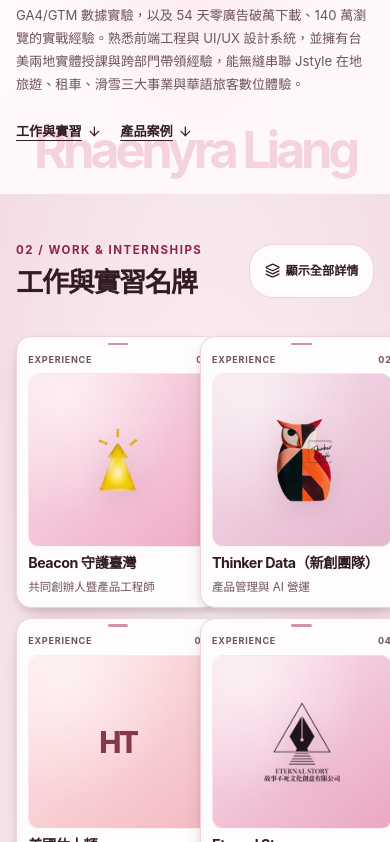
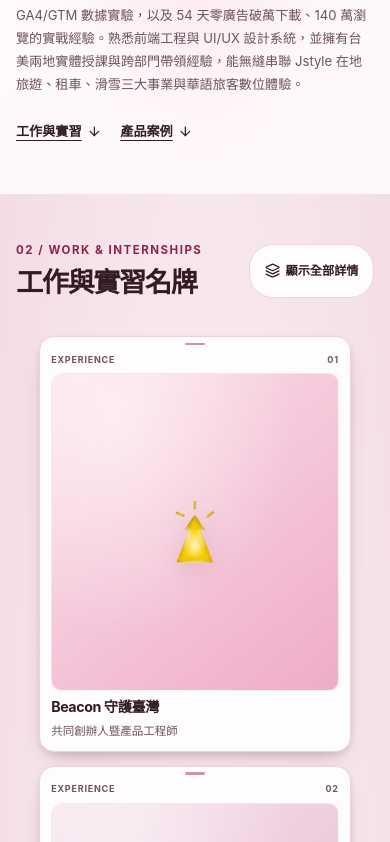
Before and after one commit to tieming-yang/rhaenyra, a Next.js app: page / in a window 390 px wide. Shown: the part 702-1544 px from the top of the page. Built offline with nearby package versions, Linux system fonts and the light colour scheme.

Commit message:
fix(resume): use Tailwind breakpoints for single-column mobile deck and center hero watermark behind badge

```diff
--- a/src/app/resume-showcase.css
+++ b/src/app/resume-showcase.css
@@ -22,8 +22,8 @@
 .resume-cover {
   position: relative;
   display: grid;
-  grid-template-columns: minmax(0, 0.95fr) minmax(15rem, 1.28fr) minmax(0, 0.8fr);
-  gap: clamp(0.85rem, 2.5vw, 2.6rem);
+  grid-template-columns: minmax(0, 1fr);
+  gap: 0;
   isolation: isolate;
   overflow: clip;
   min-height: min(50rem, calc(100svh - var(--interview-header-height)));
@@ -38,7 +38,11 @@
 .resume-cover-aside {
   position: relative;
   z-index: 2;
-  padding-top: clamp(2rem, 6vh, 4rem);
+  padding-top: 1.6rem;
+}
+
+.resume-cover-aside {
+  padding-bottom: 2.5rem;
 }
 
 .resume-cover-copy .resume-eyebrow {
@@ -96,15 +100,21 @@
 }
 
 .resume-cover-mark {
-  position: absolute;
-  z-index: -1;
-  right: var(--resume-gutter);
-  bottom: 0.12em;
-  left: var(--resume-gutter);
+  grid-column: 1;
+  grid-row: 2;
+  align-self: center;
+  justify-self: center;
+  z-index: 0;
+  width: 100%;
+  max-width: 100%;
+  min-width: 0;
+  overflow-x: clip;
+  translate: 0 8%;
   color: #efbdd0;
-  font-size: clamp(3rem, 13.5vw, 14rem);
+  opacity: 0.64;
+  font-size: clamp(1.75rem, 11vw, 10.5rem);
   font-weight: 720;
-  line-height: 0.89;
+  line-height: 1.18;
   letter-spacing: -0.085em;
   white-space: nowrap;
   text-align: center;
@@ -113,10 +123,50 @@
 
 .resume-badge {
   position: relative;
+  grid-column: 1;
+  grid-row: 2;
   z-index: 1;
   min-width: 0;
+  margin-top: 0.85rem;
   align-self: start;
   text-align: center;
+}
+
+@media (width >= 48rem) {
+  .resume-cover {
+    grid-template-columns: minmax(0, 0.95fr) minmax(15rem, 1.28fr) minmax(0, 0.8fr);
+    gap: clamp(0.85rem, 2.5vw, 2.6rem);
+  }
+
+  .resume-cover-copy,
+  .resume-cover-aside {
+    grid-row: 1;
+    padding-top: clamp(2rem, 6vh, 4rem);
+  }
+
+  .resume-cover-copy {
+    grid-column: 1;
+  }
+
+  .resume-cover-aside {
+    grid-column: 3;
+    padding-bottom: 0;
+  }
+
+  .resume-badge {
+    grid-column: 2;
+    grid-row: 1;
+    margin-top: 0;
+  }
+
+  .resume-cover-mark {
+    grid-column: 1 / -1;
+    grid-row: 1;
+    align-self: start;
+    margin-top: calc(clamp(32rem, 66svh, 38rem) * 0.58 - 0.59em);
+    translate: none;
+    opacity: 1;
+  }
 }
 
 .resume-badge-field {
@@ -426,17 +476,11 @@
 }
 
 .resume-job-deck {
-  --deal: calc(var(--scene-progress, 1) * (1 - var(--desk-close, 0)));
+  --deal: 1;
   position: relative;
-  display: grid;
-  grid-template-columns: repeat(5, minmax(0, 1fr));
-  gap: clamp(0.6rem, 2.1vw, 1.7rem);
+  gap: clamp(0.85rem, 2.1vw, 1.7rem);
   margin-top: clamp(2.4rem, 6vw, 4.25rem);
   list-style: none;
-}
-
-.resume-job-deck:has(:focus-visible) {
-  --deal: 1;
 }
 
 .resume-job-slot {
@@ -454,11 +498,7 @@
 }
 
 .resume-job-placement {
-  transform: translate(
-    calc(var(--gather-x, 0px) * (1 - var(--deal))),
-    calc(var(--gather-y, 0px) * (1 - var(--deal)))
-  );
-  transition: transform 380ms cubic-bezier(.22,.74,.32,1);
+  transform: none;
 }
 
 .resume-job-button {
@@ -603,7 +643,7 @@
   text-underline-offset: 0.25em;
 }
 
-@media (min-width: 70rem) {
+@media (width >= 80rem) {
   .resume-desk-inner {
     position: relative;
   }
@@ -624,7 +664,20 @@
   }
 
   .resume-job-deck {
+    --deal: var(--scene-progress, 1);
     margin-left: clamp(5.25rem, 9vw, 8rem);
+  }
+
+  .resume-job-deck:has(:focus-visible) {
+    --deal: 1;
+  }
+
+  .resume-job-placement {
+    transform: translate(
+      calc(var(--gather-x, 0px) * (1 - var(--deal))),
+      calc(var(--gather-y, 0px) * (1 - var(--deal)))
+    );
+    transition: transform 380ms cubic-bezier(.22,.74,.32,1);
   }
 }
 
@@ -1039,7 +1092,7 @@
   to { opacity: 1; transform: translateX(0); }
 }
 
-@media (min-width: 62rem) and (min-height: 620px) and (prefers-reduced-motion: no-preference) {
+@media (width >= 64rem) and (min-height: 620px) and (prefers-reduced-motion: no-preference) {
   .resume-cover-rail {
     min-height: 151svh;
   }
@@ -1083,33 +1136,7 @@
   }
 }
 
-@media (min-width: 768px) and (max-width: 1039px) {
-  .resume-job-deck {
-    grid-template-columns: repeat(3, minmax(0, 1fr));
-  }
-}
-
-@media (max-width: 767px) {
-  .resume-cover {
-    grid-template-columns: minmax(0, 1fr);
-    gap: 0;
-  }
-
-  .resume-cover-copy,
-  .resume-cover-aside {
-    padding-top: 1.6rem;
-  }
-
-  .resume-cover-aside {
-    padding-bottom: 2.5rem;
-  }
-
-  .resume-cover-mark {
-    bottom: 0.42em;
-    font-size: 13vw;
-    opacity: 0.64;
-  }
-
+@media (width < 48rem) {
   .resume-badge-field {
     height: clamp(25rem, 106vw, 29rem);
     max-width: 25rem;
@@ -1120,25 +1147,8 @@
     width: clamp(12.55rem, 60vw, 14rem);
   }
 
-  .resume-badge {
-    margin-top: 0.85rem;
-  }
-
   .resume-strap {
     clip-path: inset(0 -3rem -3rem);
-  }
-
-  .resume-job-deck {
-    --deal: 1;
-    grid-template-columns: repeat(2, minmax(0, 1fr));
-  }
-
-  .resume-job-placement {
-    transform: none;
-  }
-
-  .resume-job-flip {
-    min-height: 17rem;
   }
 
   .resume-studio-inner {
--- a/src/components/resume-job-deck.tsx
+++ b/src/components/resume-job-deck.tsx
@@ -88,7 +88,10 @@ export function ResumeJobDeck() {
         </div>
       </header>
 
-      <ol className="resume-job-deck" ref={listRef}>
+      <ol
+        className="resume-job-deck grid grid-cols-1 sm:grid-cols-2 md:grid-cols-3 xl:grid-cols-5"
+        ref={listRef}
+      >
         {RESUME_BADGES.map((job, index) => {
           const isFlipped = flipped.has(job.id);
           const number = index + 1;
@@ -97,7 +100,7 @@ export function ResumeJobDeck() {
 
           return (
             <li
-              className="resume-job-slot"
+              className="resume-job-slot w-full max-w-[19.5rem] mx-auto sm:max-w-none"
               id={slot}
               key={job.id}
               style={{ "--flip-delay": `${flipDelays.get(slot) ?? 0}ms` } as CSSProperties}
--- a/src/components/resume-showcase.tsx
+++ b/src/components/resume-showcase.tsx
@@ -136,20 +136,13 @@ export function ResumeShowcase() {
     const update = () => {
       frame = 0;
       const viewport = window.innerHeight;
-      const deskBounds = desk.getBoundingClientRect();
-      if (reduce.matches) {
-        desk.style.removeProperty("--desk-close");
-      } else {
-        const exit = Math.min(1, Math.max(0, (viewport * 0.68 - deskBounds.bottom) / (viewport * 0.46)));
-        desk.style.setProperty("--desk-close", String(exit));
-      }
       for (const { element, entry, distance } of tracks) {
         if (reduce.matches) {
           element.style.removeProperty("--scene-progress");
           continue;
         }
 
-        const top = element === desk ? deskBounds.top : element.getBoundingClientRect().top;
+        const top = element.getBoundingClientRect().top;
         const position = (viewport * entry - top) / (viewport * distance);
         const progress = Math.min(1, Math.max(0, position));
         element.style.setProperty("--scene-progress", String(progress * progress * (3 - 2 * progress)));
```
